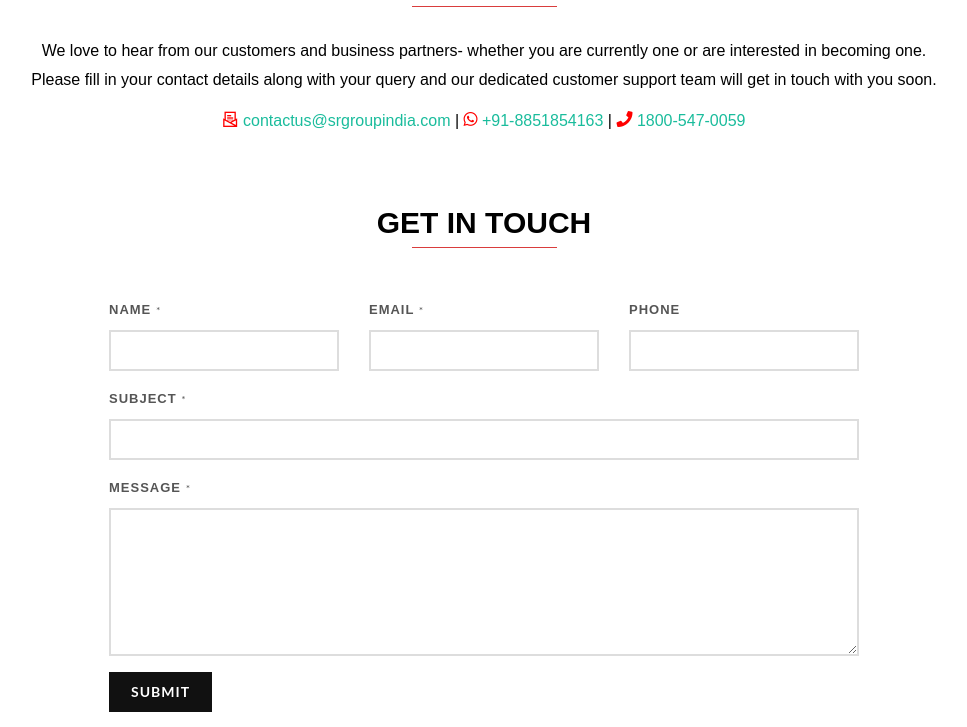
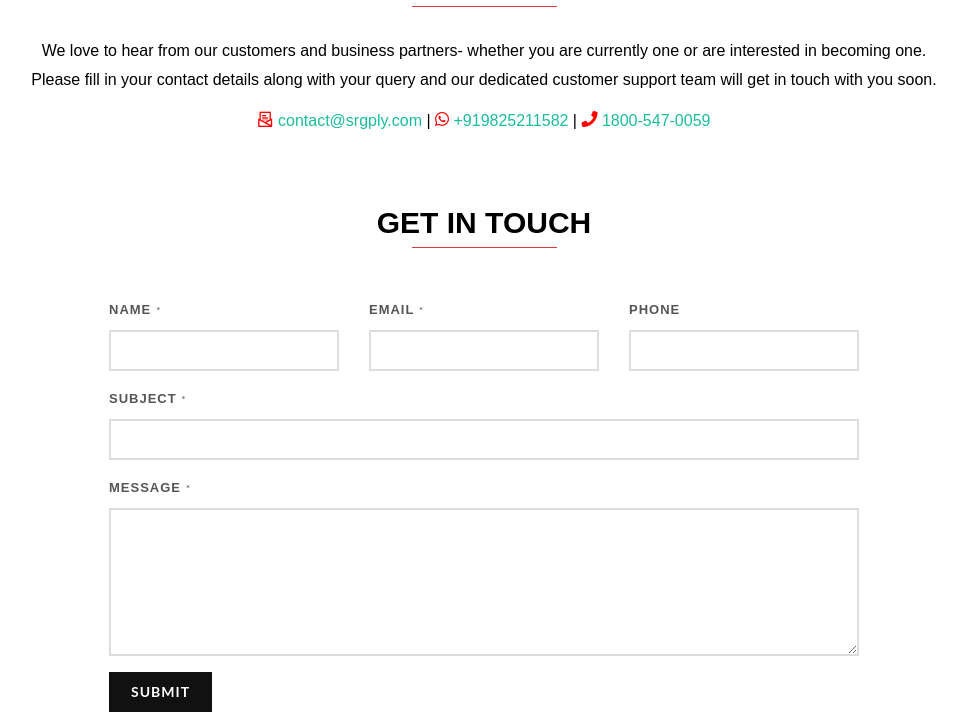
Before and after one commit to Meritum-Solutions/srg-website, a WordPress theme: template contact.php in a window 1280 px wide. Shown: the part 580-1307 px from the top of the page, without its empty margins (156-1123 px from the left). Run offline with PHP 8.4 and a stand-in for WordPress, Linux system fonts and the light colour scheme; the site name, menu and one post (Sample post) are stand-ins, and other content is empty; some libraries are stand-ins or nearby versions; some web fonts are replaced.

Commit message:
update the contact details

```diff
--- a/contact.php
+++ b/contact.php
@@ -97,7 +97,7 @@
                         <div class="srgtext bottommargin topmargin-sm">
                           <p>We love to hear from our customers and business partners- whether you are currently one or are interested in becoming one. <br>Please fill in your contact details along with your query and our dedicated customer support team will get in touch with you soon. </p>
 
-                           <p><i class="icon-email" style=" color:#F00"></i>  <a href="mailto: contactus@srgroupindia.com">contactus@srgroupindia.com</a> |     <i class="icon-whatsapp" style=" color:#F00"></i>   <a href="tel:+918851854163">+91-8851854163</a> |     <i class="icon-phone" style=" color:#F00"></i>   <a href="tel:18005470059">1800-547-0059</a> </p>
+                           <p><i class="icon-email" style=" color:#F00"></i>  <a href="mailto: contact@srgply.com">contact@srgply.com</a> |     <i class="icon-whatsapp" style=" color:#F00"></i>   <a href="tel:+919825211582">+919825211582</a> |     <i class="icon-phone" style=" color:#F00"></i>   <a href="tel:18005470059">1800-547-0059</a> </p>
 
                       </div>
 					</div>
```
